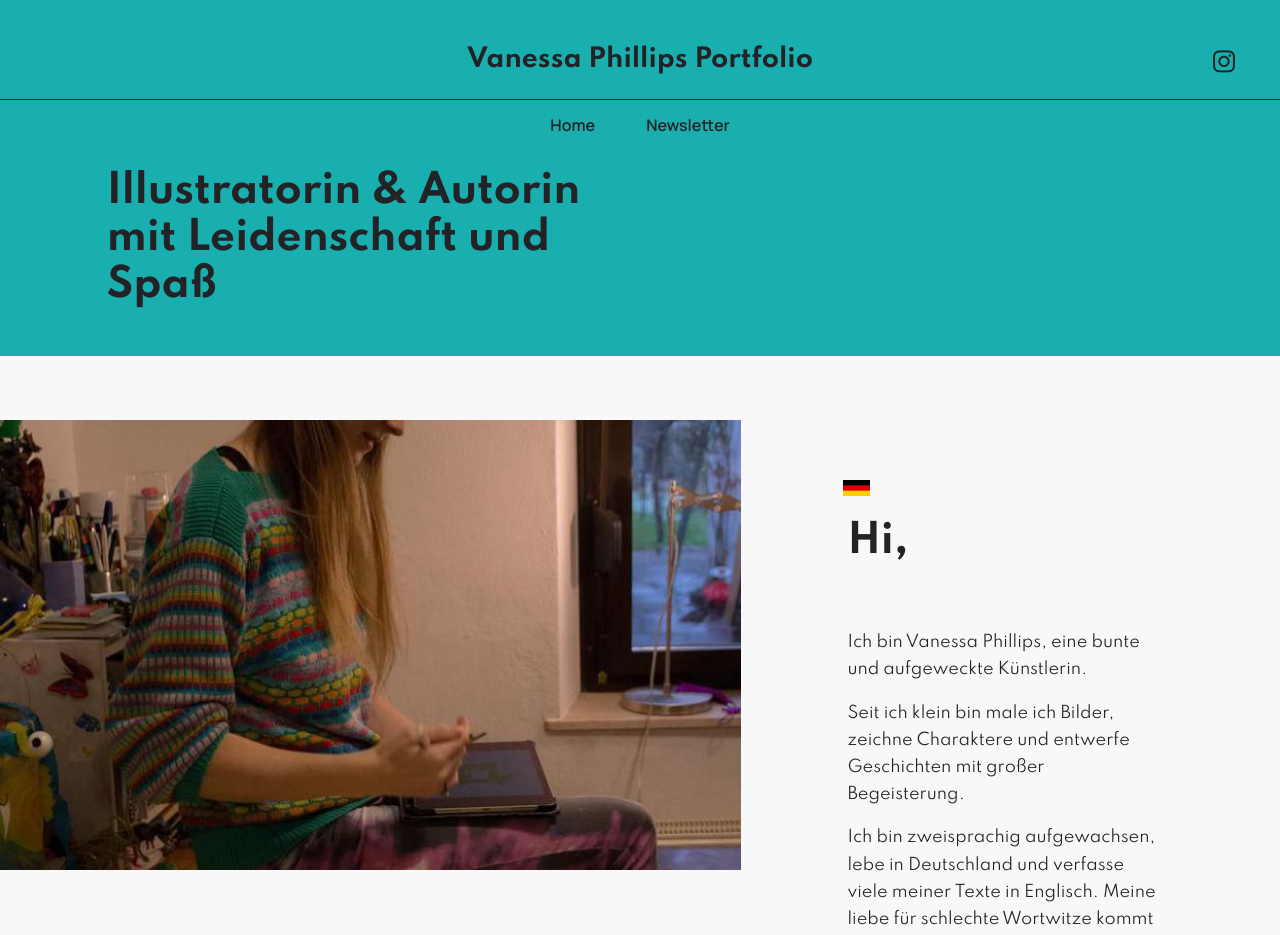
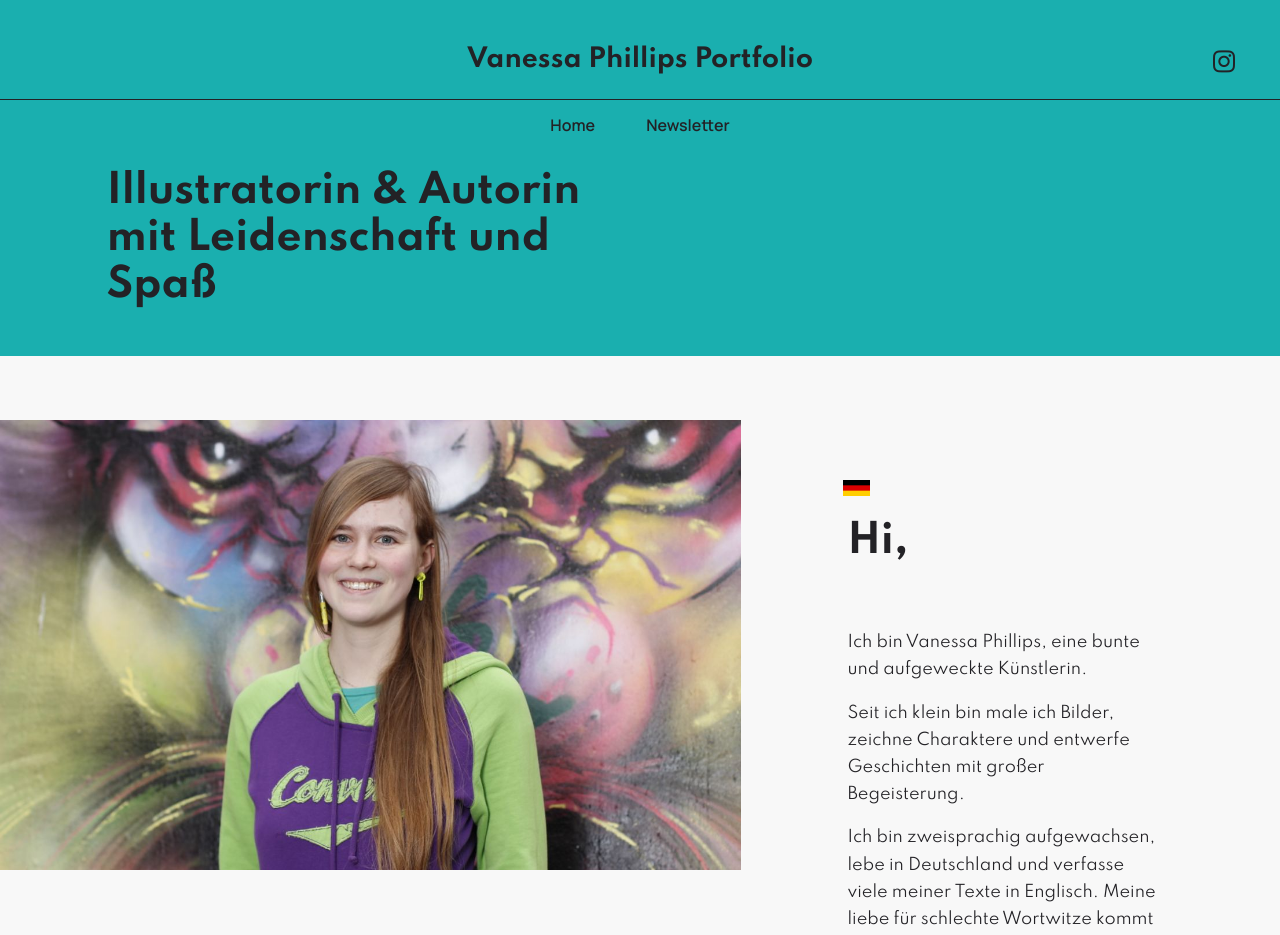
Before and after one commit to Schrank/nessi, a Jekyll site: the page built from index.md, in a window 1280 px wide. Shown: the top 935 px of the page. Built offline with Jekyll 4.4.1, drawn with Linux system fonts in a browser that asks for light colours; comment, search, counter and statistics services are not loaded.

Commit message:
Foto ändern homepage

```diff
--- a/_layouts/home.html
+++ b/_layouts/home.html
@@ -77,7 +77,8 @@ bodyClass: "page-home"
                 </div>
             </div>
             <div class="image-wrapper">
-                <img class="w-100" src="assets/images/vorläufig ich.jpeg" alt="Mobirise">
+                 <!-- Picture of me on Home page -->
+                <img class="w-100" src="assets/images/me.jpg" alt="Mobirise">
             </div>
         </div>
     </div>
```
Also changed, not shown: assets/images/1.jpg (deleted), assets/images/2-1200x800.jpg (deleted), assets/images/2.jpg (deleted), assets/images/3-1200x800.jpg (deleted), assets/images/3.jpg (deleted), assets/images/4-1076x717.jpg (deleted), assets/images/4.jpg (deleted), assets/images/5-1076x717.jpg (deleted), assets/images/5.jpg (deleted), assets/images/6.jpg (deleted), assets/images/face1.jpg (deleted), assets/images/face2.jpg (deleted), assets/images/me.jpg (added).
